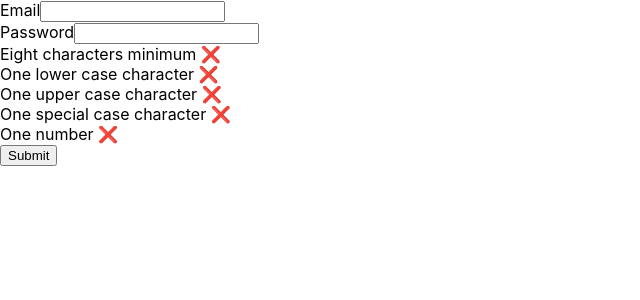
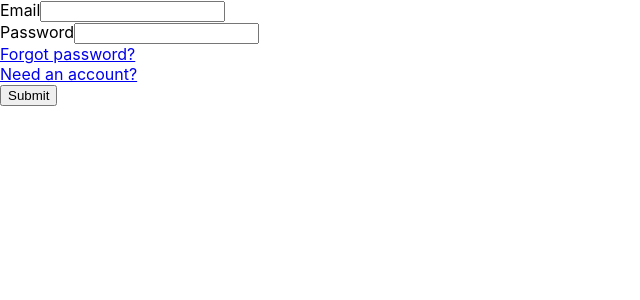
Before and after one commit to jmLei/notes, a React (Create React App) app in the folder frontend/: page / in a window 1280 px wide. Shown: the top 300 px of the page, without its empty margins (0-640 px from the left). Built offline with nearby package versions, Linux system fonts and the light colour scheme.

Commit message:
Implemented HTML only portion of login page.

```diff
--- a/frontend/src/App.tsx
+++ b/frontend/src/App.tsx
@@ -1,9 +1,12 @@
 import SignUpForm from "./components/SignUpForm";
+import LoginForm from "./components/LoginForm";
 import './App.css';
 
 function App() {
   return (
-    <div><SignUpForm/></div>
+    <div>
+      <LoginForm/>
+    </div>
   );
 }
 
--- /dev/null
+++ b/frontend/src/components/LoginForm.tsx
@@ -0,0 +1,52 @@
+import React, {useState} from "react";
+
+const LoginForm = () => {
+    const [email, setEmail] = useState("");
+    const [password, setPassword] = useState("");
+
+    const onEmailChange = (event:React.ChangeEvent<HTMLInputElement>) => {
+        setEmail(event.target.value);
+    };
+
+    const onPasswordChange = (event:React.ChangeEvent<HTMLInputElement>) => {
+        setPassword(event.target.value);
+    };
+
+    const onSubmitHandler = (event:React.FormEvent<HTMLFormElement>) => {
+        console.log("Email = " + email);
+        console.log("Password = " + password);
+        event.preventDefault();
+    }
+
+    return(
+        <div>
+            <form onSubmit={onSubmitHandler}>
+                <div>
+                    <label>Email</label>
+                    <input
+                        type="email"
+                        name="email"
+                        onChange={onEmailChange}
+                    />
+                </div>
+                <div>
+                    <label>Password</label>
+                    <input
+                        type="password"
+                        name="password"
+                        onChange={onPasswordChange}
+                    />
+                </div>
+                <div>
+                    <a href="#">Forgot password?</a>
+                </div>
+                <div>
+                    <a href="#">Need an account?</a>
+                </div>
+                <input type="submit" value="Submit"/>
+            </form>
+        </div>
+    );
+};
+
+export default LoginForm;
```
